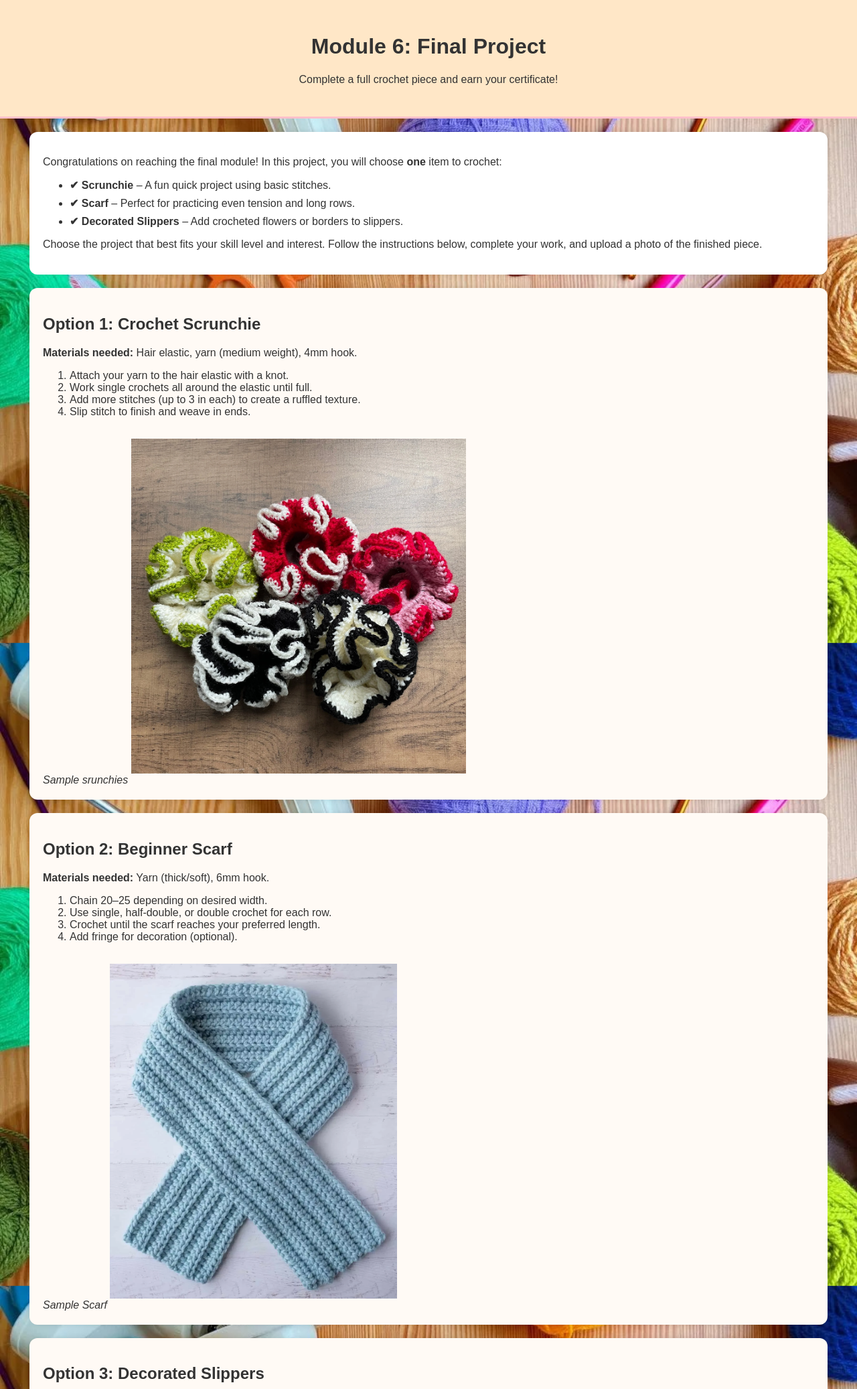
After one commit to AishaNoku/UbuntuTheSkillTrainer, a PHP site: page /crochet/view/module6.html in a window 1280 px wide. The commit adds this page. Shown: the top 2074 px of the page at 67% size. Run offline with PHP 8.4, Linux system fonts and the light colour scheme.

Commit message:
completed module 6

```diff
--- a/crochet/assets/css/crochet.css
+++ b/crochet/assets/css/crochet.css
@@ -646,3 +646,50 @@ button:hover {
   font-weight: bold;
   color: #2a9d8f;
 }
+
+.intro, .project-card, .upload-section {
+  width: 90%;
+  margin: 20px auto;
+  background: white;
+  padding: 20px;
+  border-radius: 12px;
+  box-shadow: 0 0 8px rgba(0,0,0,0.1);
+}
+
+.project-options li {
+  margin: 8px 0;
+}
+
+.project-card {
+  background: #fffaf5;
+}
+
+.upload-section input[type="file"] {
+  margin-top: 10px;
+  margin-bottom: 10px;
+}
+
+button {
+  background: #2a9d8f;
+  color: white;
+  border: none;
+  padding: 12px 20px;
+  font-size: 16px;
+  border-radius: 8px;
+  cursor: pointer;
+}
+
+button:hover {
+  background: #21867a;
+}
+
+#completionMessage {
+  margin-top: 10px;
+  font-weight: bold;
+}
+
+img{
+  max-width: 500px;
+  height: 500px;
+  margin: 15px auto;
+}
--- /dev/null
+++ b/crochet/view/module6.html
@@ -0,0 +1,115 @@
+<!DOCTYPE html>
+<html lang="en">
+<head>
+    <meta charset="UTF-8">
+    <meta name="viewport" content="width=device-width, initial-scale=1.0">
+    <title>Module 6 – Final Project</title>
+    <link rel="stylesheet" href="../assets/css/crochet.css">
+</head>
+<body>
+
+<header>
+    <h1>Module 6: Final Project</h1>
+    <p>Complete a full crochet piece and earn your certificate!</p>
+</header>
+
+<section class="intro">
+    <p>
+        Congratulations on reaching the final module!
+        In this project, you will choose <strong>one</strong> item to crochet:
+    </p>
+
+    <ul class="project-options">
+        <li><strong>✔ Scrunchie</strong> – A fun quick project using basic stitches.</li>
+        <li><strong>✔ Scarf</strong> – Perfect for practicing even tension and long rows.</li>
+        <li><strong>✔ Decorated Slippers</strong> – Add crocheted flowers or borders to slippers.</li>
+    </ul>
+
+    <p>
+        Choose the project that best fits your skill level and interest.
+        Follow the instructions below, complete your work, and upload a photo of the finished piece.
+    </p>
+</section>
+
+<section class="project-card">
+    <h2>Option 1: Crochet Scrunchie</h2>
+    <p><strong>Materials needed:</strong> Hair elastic, yarn (medium weight), 4mm hook.</p>
+    <ol>
+        <li>Attach your yarn to the hair elastic with a knot.</li>
+        <li>Work single crochets all around the elastic until full.</li>
+        <li>Add more stitches (up to 3 in each) to create a ruffled texture.</li>
+        <li>Slip stitch to finish and weave in ends.</li>
+    </ol>
+    <em>
+        Sample srunchies
+        </em>
+    <img src ="../assets/images/scrunchie.webp" alt="Scrunchie" target="_blank">
+</section>
+
+<section class="project-card">
+    <h2>Option 2: Beginner Scarf</h2>
+    <p><strong>Materials needed:</strong> Yarn (thick/soft), 6mm hook.</p>
+    <ol>
+        <li>Chain 20–25 depending on desired width.</li>
+        <li>Use single, half-double, or double crochet for each row.</li>
+        <li>Crochet until the scarf reaches your preferred length.</li>
+        <li>Add fringe for decoration (optional).</li>
+    </ol>
+    <em>
+        Sample Scarf
+    </em>
+    <img src="../assets/images/scarf.webp" alt="Scarf" target="_blank">
+</section>
+
+<section class="project-card">
+    <h2>Option 3: Decorated Slippers</h2>
+    <p><strong>Materials needed:</strong> Slippers, small amount of yarn, 3–4mm hook.</p>
+    <ol>
+        <li>Crochet small flowers or borders (like scallops).</li>
+        <li>Attach them carefully to the slippers using a needle or slip stitches.</li>
+        <li>Reinforce any loose edges for durability.</li>
+    </ol>
+    <em>
+        Sample Slippers
+    </em>
+    <img src="../assets/images/crochet3.jpeg" alt="Slippers" target="_blank">
+</section>
+
+<section class="upload-section">
+    <h2>Upload Your Finished Work</h2>
+    <p>Once you're done, upload a clear photo of your completed project:</p>
+
+    <input type="file" id="projectUpload" accept="image/*">
+    <p id="fileName"></p>
+
+    <button onclick="markComplete()">Submit Final Project</button>
+    <p id="completionMessage"></p>
+</section>
+
+<script>
+    // Display selected file name
+    document.getElementById("projectUpload").addEventListener("change", function () {
+        let file = this.files[0];
+        document.getElementById("fileName").innerText = file ? "Selected: " + file.name : "";
+    });
+
+    function markComplete() {
+        let file = document.getElementById("projectUpload").files[0];
+
+        if (!file) {
+            document.getElementById("completionMessage").innerHTML =
+                "Please upload an image of your project before submitting.";
+            document.getElementById("completionMessage").style.color = "red";
+            return;
+        }
+
+        document.getElementById("completionMessage").innerHTML =
+            "Project submitted successfully! Your certificate will be processed.";
+        document.getElementById("completionMessage").style.color = "#2a9d8f";
+    }
+</script>
+     <div class="next-btn-container">
+    <button onclick="window.location.href='../crochetHome.html'">⬅ Back to Crochet Home Page</button>
+</div>
+</body>
+</html>
```
Also changed, not shown: crochet/assets/images/scarf.webp (added), crochet/assets/images/scrunchie.webp (added).
